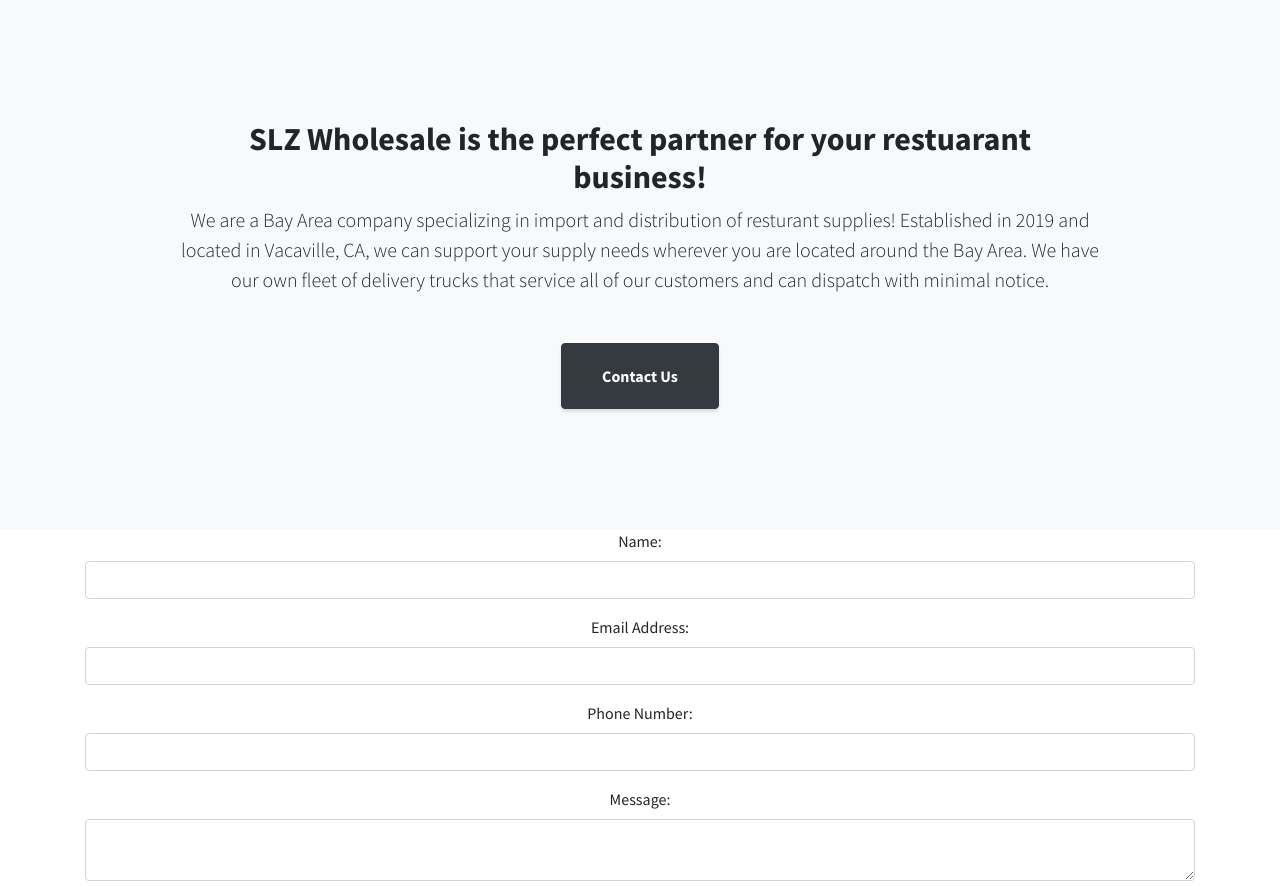
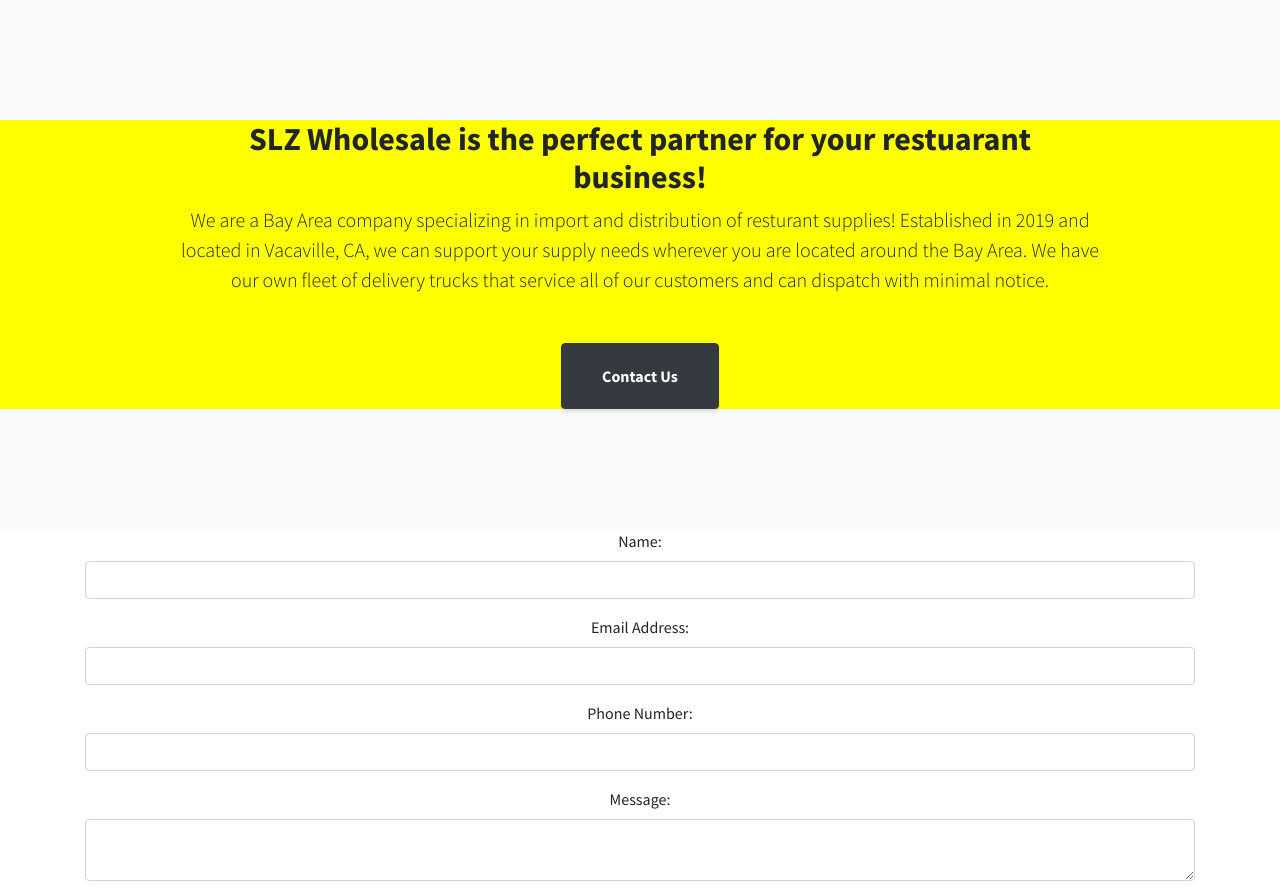
Before and after one commit to slzwholesale/slzwholesale.github.io, a website with bundled scripts: page index.html in a window 1280 px wide. Shown: the part 800-1694 px from the top of the page. Built offline with nearby package versions, Linux system fonts and the light colour scheme.

Commit message:
need css

```diff
--- a/index.html
+++ b/index.html
@@ -20,6 +20,7 @@
 
   <!-- Custom CSS -->
   <link href="css/stylish-portfolio.min.css" rel="stylesheet">
+  <link href="css/new.css" rel="stylesheet">
 
 </head>
 
```
